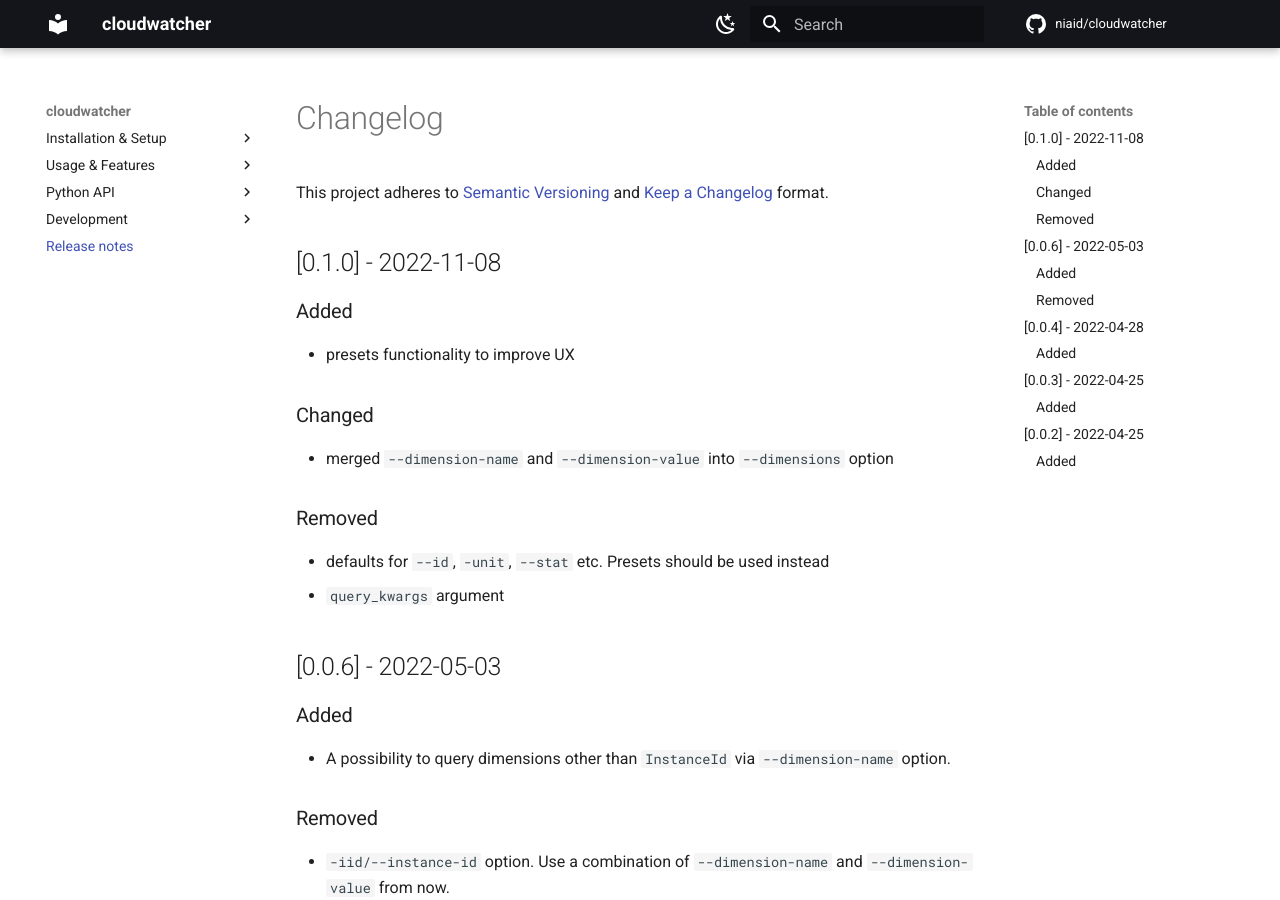
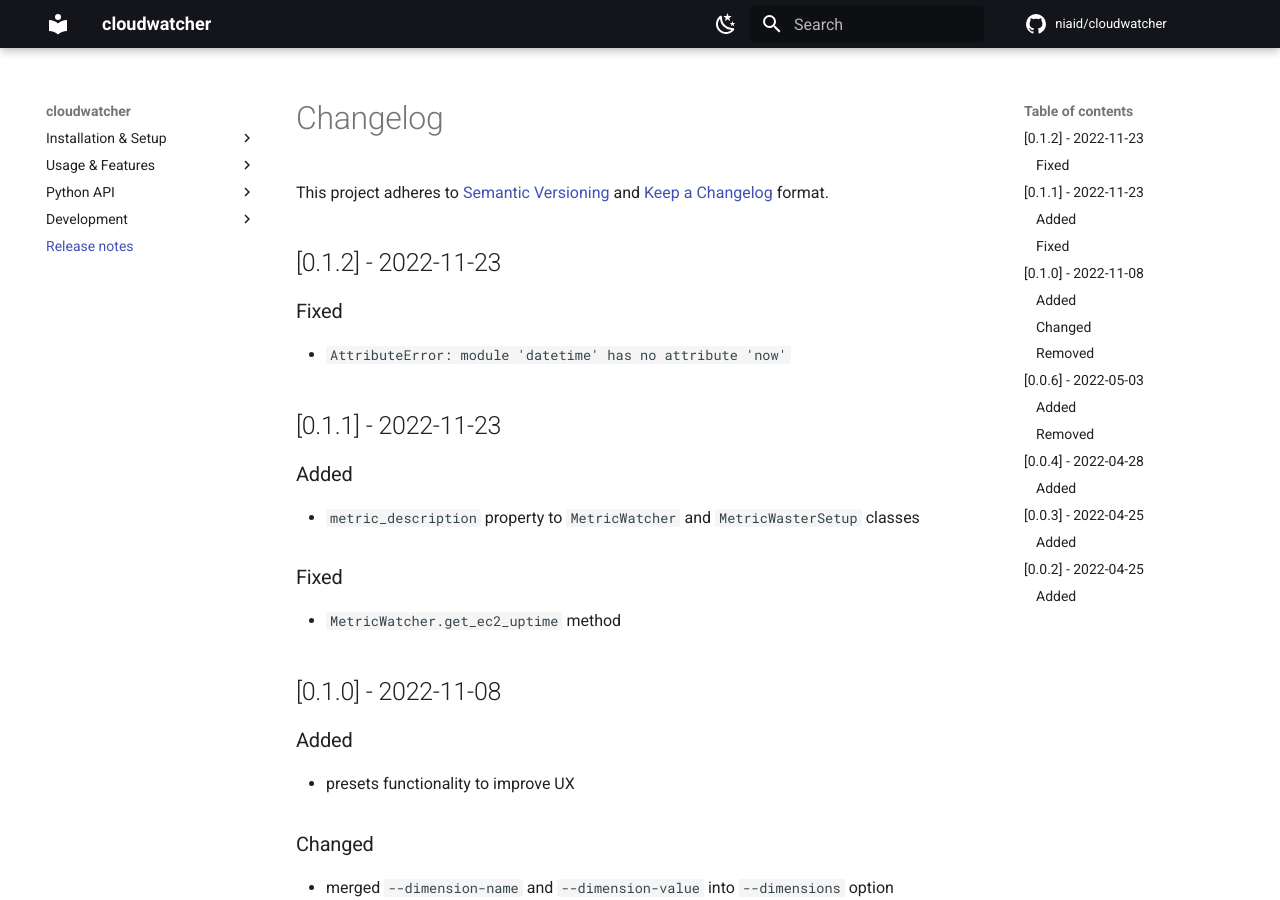
Before and after one commit to niaid/cloudwatcher, an MkDocs documentation site: the page built from docs/changelog.md, in a window 1280 px wide and 900 px high. Built offline with MkDocs 1.6.1 and Material for MkDocs 9.7.7, drawn with Linux system fonts in a browser that asks for light colours; comment, search, counter and statistics services are not loaded.

Commit message:
fix error: module 'datetime' has no attribute 'now'

```diff
--- a/docs/changelog.md
+++ b/docs/changelog.md
@@ -1,6 +1,22 @@
 # Changelog
 
 This project adheres to [Semantic Versioning](https://semver.org/spec/v2.0.0.html) and [Keep a Changelog](https://keepachangelog.com/en/1.0.0/) format.
+
+## [0.1.2] - 2022-11-23
+
+### Fixed
+
+- `AttributeError: module 'datetime' has no attribute 'now'`
+
+## [0.1.1] - 2022-11-23
+
+### Added
+
+- `metric_description` property to `MetricWatcher` and `MetricWasterSetup` classes
+
+### Fixed
+
+- `MetricWatcher.get_ec2_uptime` method
 
 ## [0.1.0] - 2022-11-08
 
```
Also changed, not shown: 1 other file.
